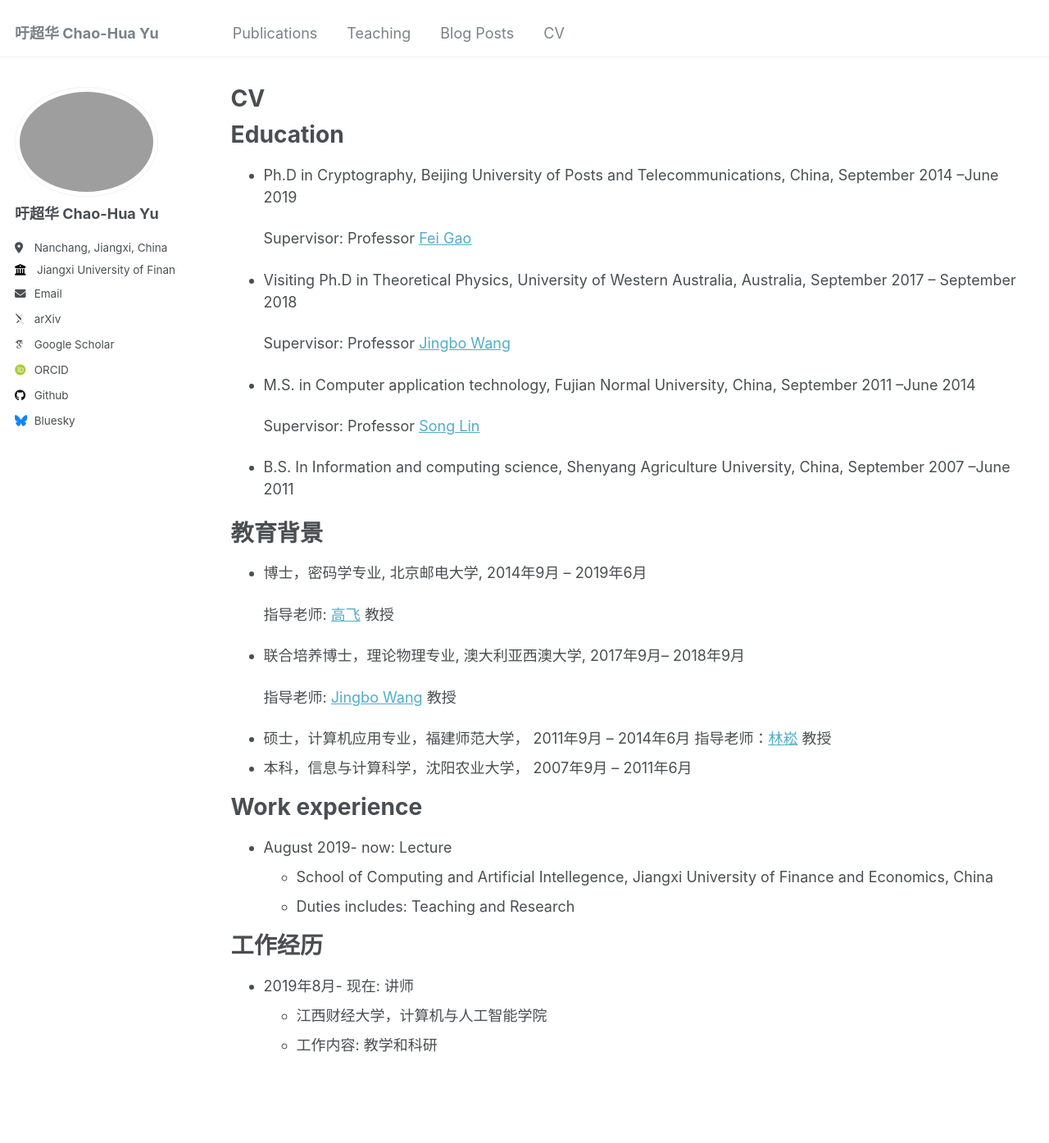
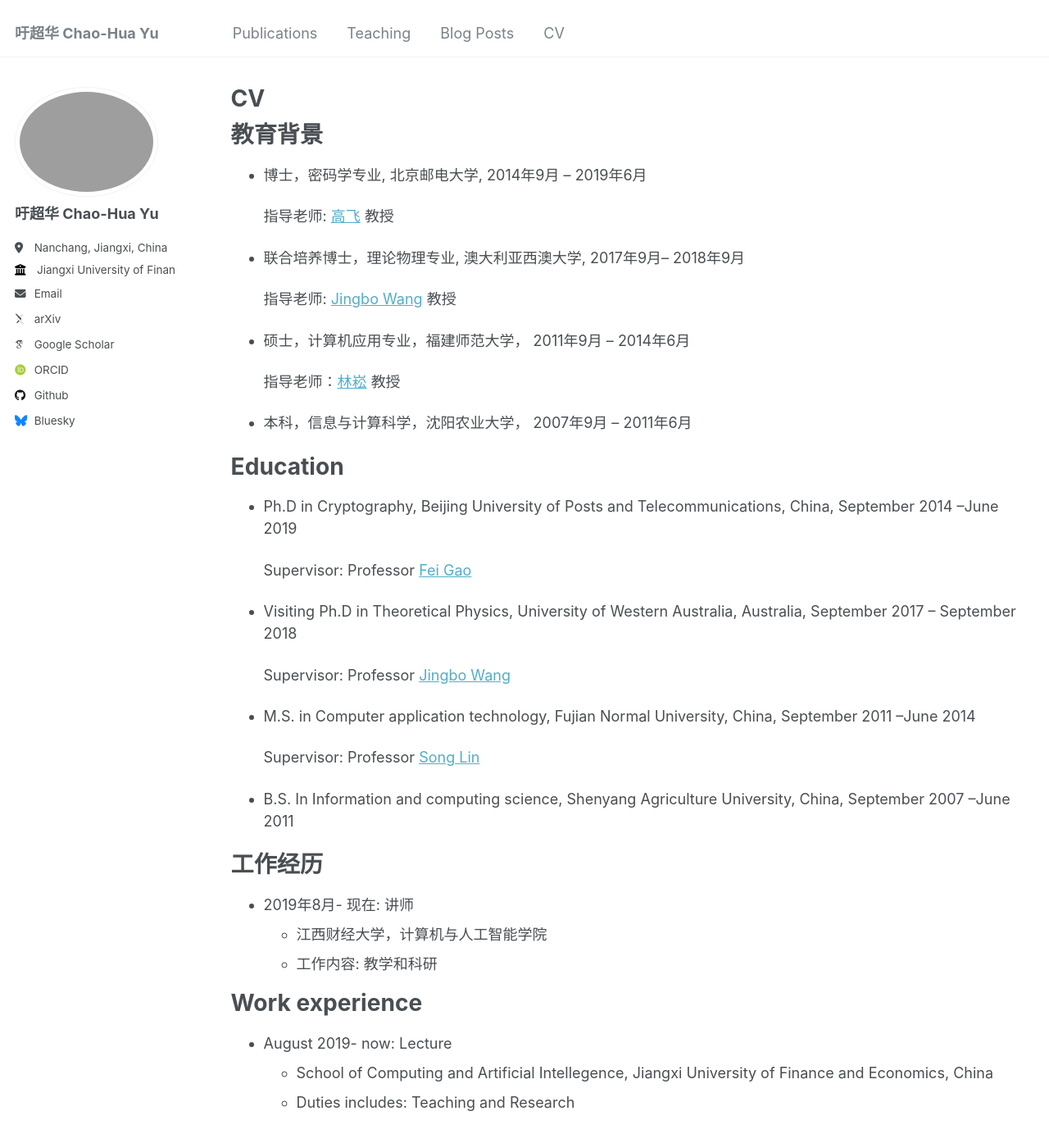
Before and after one commit to YCHbetter/YCHbetter.github.io, a Jekyll site: the page built from _pages/cv.md, in a window 1280 px wide and 1400 px high. Shown: the top 1394 px of the window at 82% size. Built offline with Jekyll 4.4.1, drawn with Linux system fonts in a browser that asks for light colours; some web fonts are replaced; part of the change alters nothing that is shown.

Commit message:
Update cv.md

```diff
--- a/_pages/cv.md
+++ b/_pages/cv.md
@@ -8,6 +8,22 @@ redirect_from:
 ---
 
 {% include base_path %}
+
+教育背景
+======
+* 博士，密码学专业, 北京邮电大学, 2014年9月 -- 2019年6月
+
+  指导老师: [高飞](https://sklnst.bupt.edu.cn/info/1029/1197.htm) 教授
+
+* 联合培养博士，理论物理专业, 澳大利亚西澳大学, 2017年9月-- 2018年9月
+
+  指导老师: [Jingbo Wang](https://research-repository.uwa.edu.au/en/persons/jingbo-wang) 教授
+
+* 硕士，计算机应用专业，福建师范大学， 2011年9月 -- 2014年6月
+
+  指导老师：[林崧](https://ccs.fjnu.edu.cn/0d/b5/c16744a331189/page.htm) 教授
+
+* 本科，信息与计算科学，沈阳农业大学， 2007年9月 -- 2011年6月
 
 Education
 ======
@@ -22,17 +38,11 @@ Education
   Supervisor: Professor [Song Lin](https://ccs.fjnu.edu.cn/0d/b5/c16744a331189/page.htm)
 * B.S. In Information and computing science, Shenyang Agriculture University, China, September 2007 --June 2011
 
-教育背景
+工作经历
 ======
-* 博士，密码学专业, 北京邮电大学, 2014年9月 -- 2019年6月
-
-  指导老师: [高飞](https://sklnst.bupt.edu.cn/info/1029/1197.htm) 教授
-* 联合培养博士，理论物理专业, 澳大利亚西澳大学, 2017年9月-- 2018年9月
-
-  指导老师: [Jingbo Wang](https://research-repository.uwa.edu.au/en/persons/jingbo-wang) 教授
-* 硕士，计算机应用专业，福建师范大学， 2011年9月 -- 2014年6月
-  指导老师：[林崧](https://ccs.fjnu.edu.cn/0d/b5/c16744a331189/page.htm) 教授
-* 本科，信息与计算科学，沈阳农业大学， 2007年9月 -- 2011年6月
+* 2019年8月- 现在: 讲师
+  * 江西财经大学，计算机与人工智能学院
+  * 工作内容: 教学和科研
 
 Work experience
 ======
@@ -40,15 +50,12 @@ Work experience
   * School of Computing and Artificial Intellegence, Jiangxi University of Finance and Economics, China
   * Duties includes: Teaching and Research
 
-工作经历
-======
-* 2019年8月- 现在: 讲师
-  * 江西财经大学，计算机与人工智能学院
-  * 工作内容: 教学和科研
 
 
 
-<!--Publications
+
+<!--
+Publications
 ======
   <ul>{% for post in site.publications reversed %}
     {% include archive-single-cv.html %}
@@ -68,4 +75,5 @@ Teaching
 
 Service and leadership
 ======
-* Currently signed in to 43 different slack teams -->
+* Currently signed in to 43 different slack teams
+-->
```
